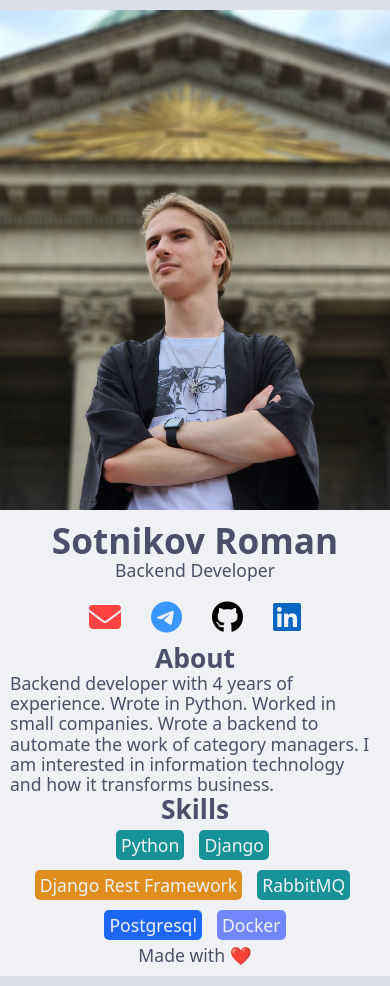
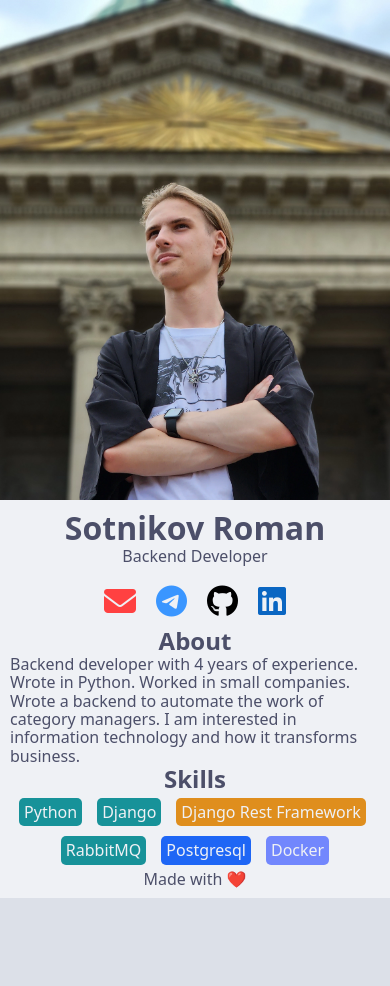
Before and after one commit to axemanofic/axemanofic.github.io, a website built with Vite: page src/index.html in a window 390 px wide. After the commit the page ends 898 px from the top, so only its background shows below. Built offline with nearby package versions, Linux system fonts and the light colour scheme.

Commit message:
fix: fix styles queries

```diff
--- a/src/styles/components.sass
+++ b/src/styles/components.sass
@@ -1,6 +1,6 @@
 // Icon
-.icon-link
-  padding: $link-pd
+// .icon-link
+//   padding: $link-pd
 .icon_size
   font-size: 2rem
 
--- a/src/styles/styles.sass
+++ b/src/styles/styles.sass
@@ -7,12 +7,9 @@
 
 body
   font-family: system-ui
-  font-size: 1.2rem
+  font-size: 1rem
   position: relative
   cursor: default
-  @media screen and (max-width: 550px)
-    font-size: 1.1rem
-
 
 .container
   width: 100vw
@@ -32,8 +29,8 @@ body
   overflow: hidden
 
   @media screen and (max-width: 550px)
-    width: 100%
     border-radius: 0px
+    margin: 0
 
 .profile__img
   width: 100%
@@ -49,13 +46,17 @@ body
   text-align: center
 
 .profile__social > *
+  margin: 10px
   border-radius: $border-radius - 5
   transition: 0.5s
+
 .profile__social > *:hover
   transform: scale(1.1)
   transition: 0.5s
-.profile__social > *:not(*:last-child)
-  margin-right: 10px
+
+  @media screen and (max-width: 550px)
+    transition: none
+    transform: none
 
 .profile__skills
   justify-content: center
--- a/src/styles/themes.sass
+++ b/src/styles/themes.sass
@@ -39,6 +39,8 @@
     color: $linkedin-color
   .profile__link:hover
     color: $link-hover-active-color
+    @media screen and (max-width: 550px)
+      color: inherit
 
 @media (prefers-color-scheme: light)
   $bg-color: #dce0e8
@@ -76,4 +78,5 @@
   .profile__link_linkedin
     color: $linkedin-color
   .profile__link:hover
-    color: $link-hover-active-color
+    @media screen and (min-width: 550px)
+      color: $link-hover-active-color
```
